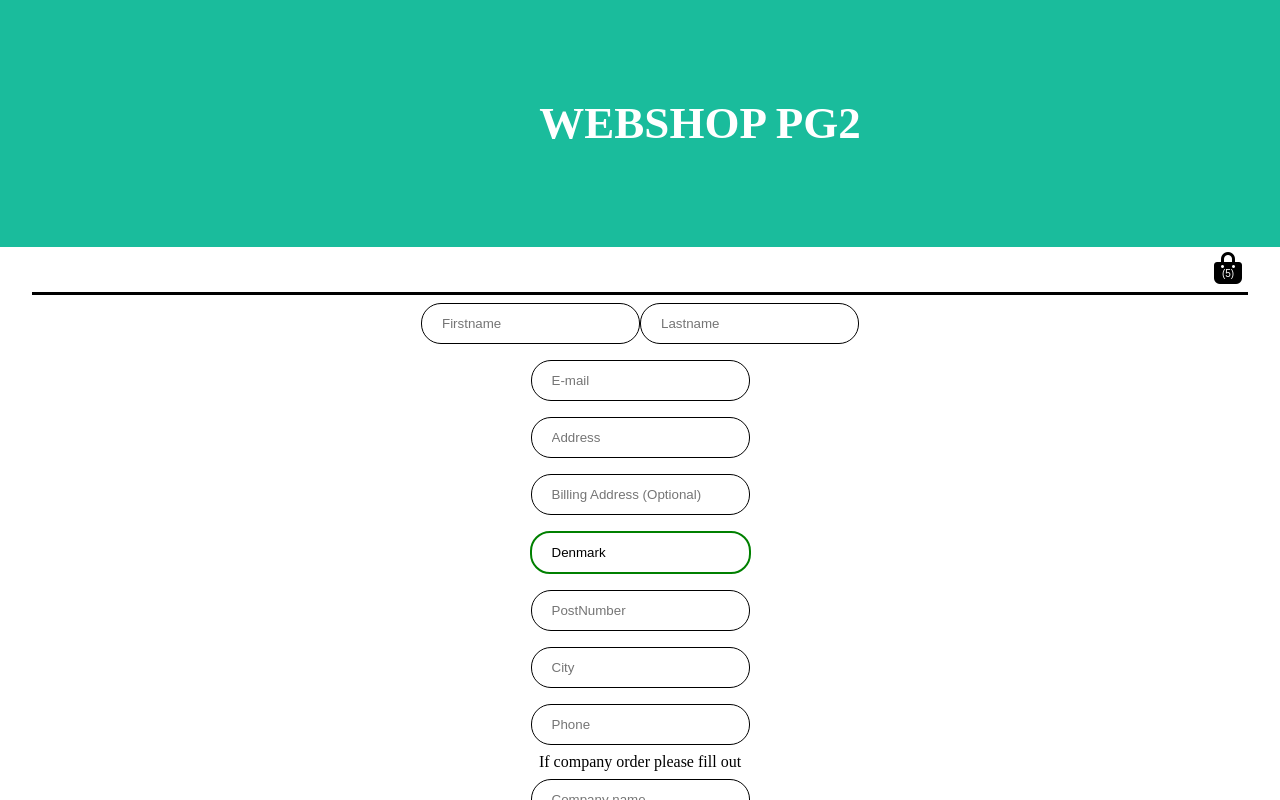
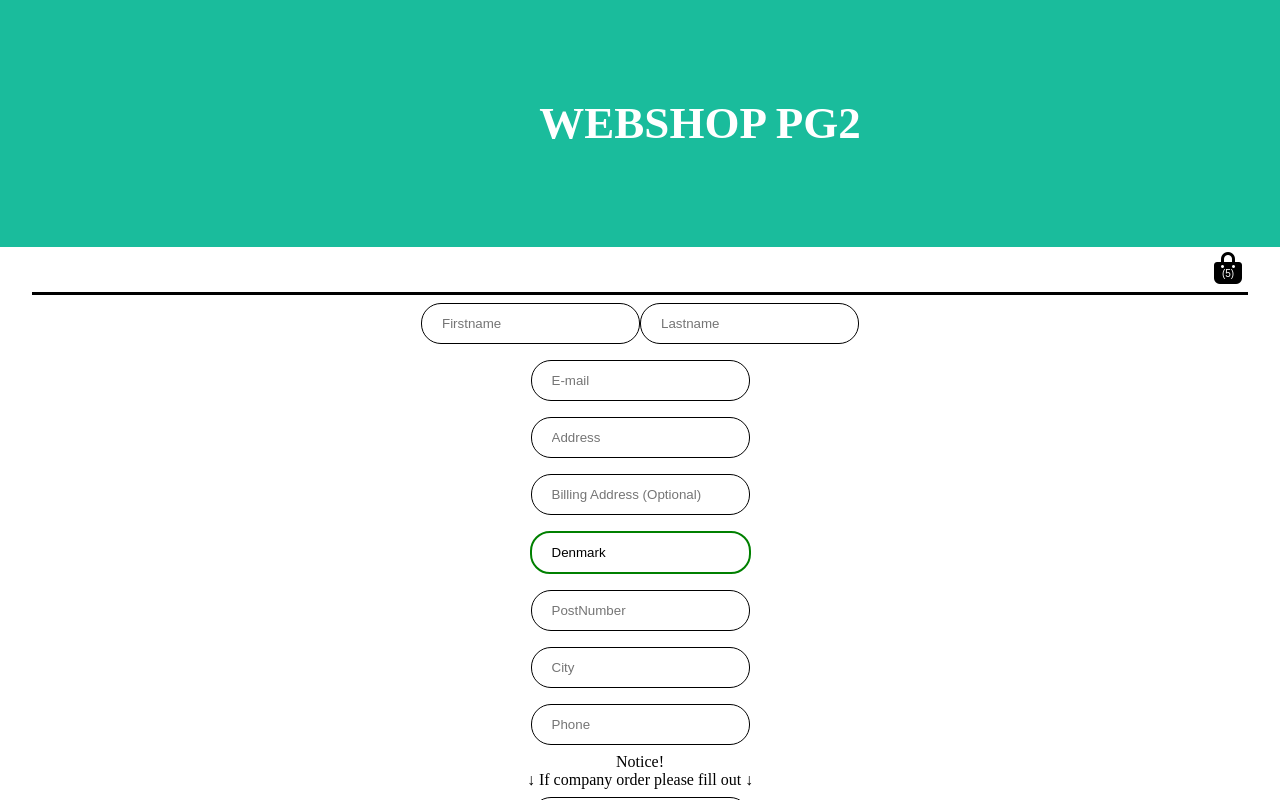
Before and after one commit to ChviChvi/Webshop-frontend-backend, a React (Vite) app in the folder vite-frontend-webshop/: page / in a window 1280 px wide. Both pictures are taken after a click on the button "Go to checkout". Shown: the top 800 px of the page. Built offline with nearby package versions, Linux system fonts and the light colour scheme.

Commit message:
small change for checkout page

```diff
--- a/vite-frontend-webshop/src/components/CustomerCheckout.tsx
+++ b/vite-frontend-webshop/src/components/CustomerCheckout.tsx
@@ -107,7 +107,10 @@ const CustomerCheckout: React.FC = () => {
             <div>
                 <input type="tel" id="phone" value={phone} onChange={(e) => setPhone(e.target.value)}  placeholder={"Phone"} pattern="^[0-9]+$" minLength={8} maxLength={8} required/>
             </div>
-            <label htmlFor="n1"> If company order please fill out</label>
+            <div>
+            <label htmlFor="n1"> Notice! </label>
+            </div>
+            <label htmlFor="n2"> ↓ If company order please fill out ↓ </label>
             <div>
                 <input type="text" id="company" value={Company} onChange={(e) => setCompany(e.target.value)}  placeholder={"Company name"} pattern="^[\p{L}\s-]+$"/>
             </div>
```
